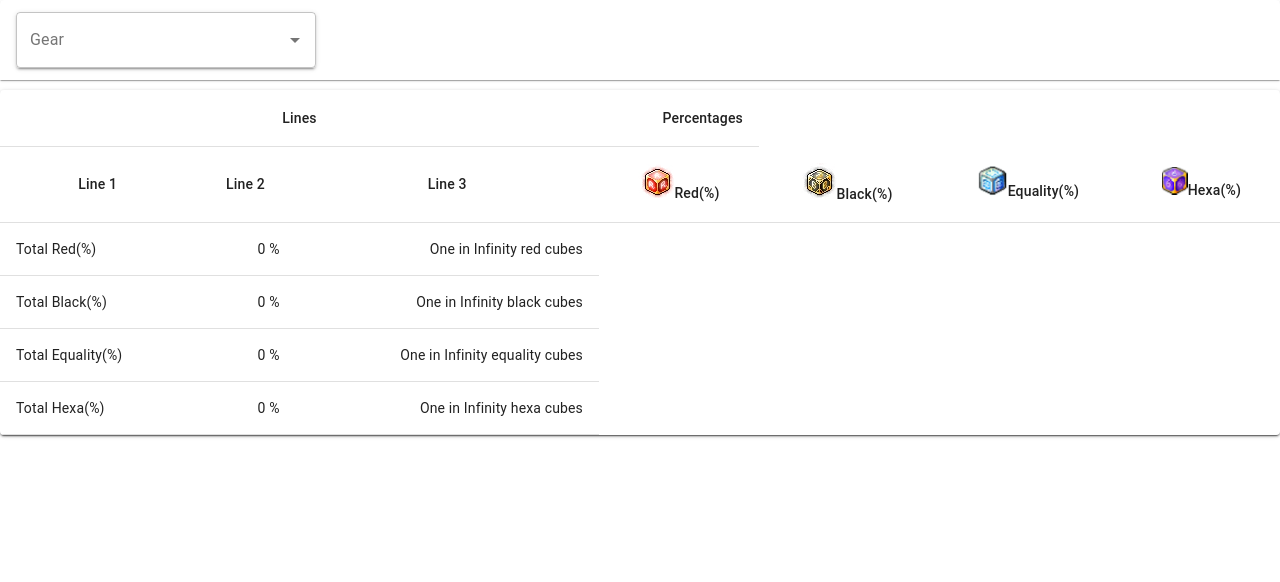
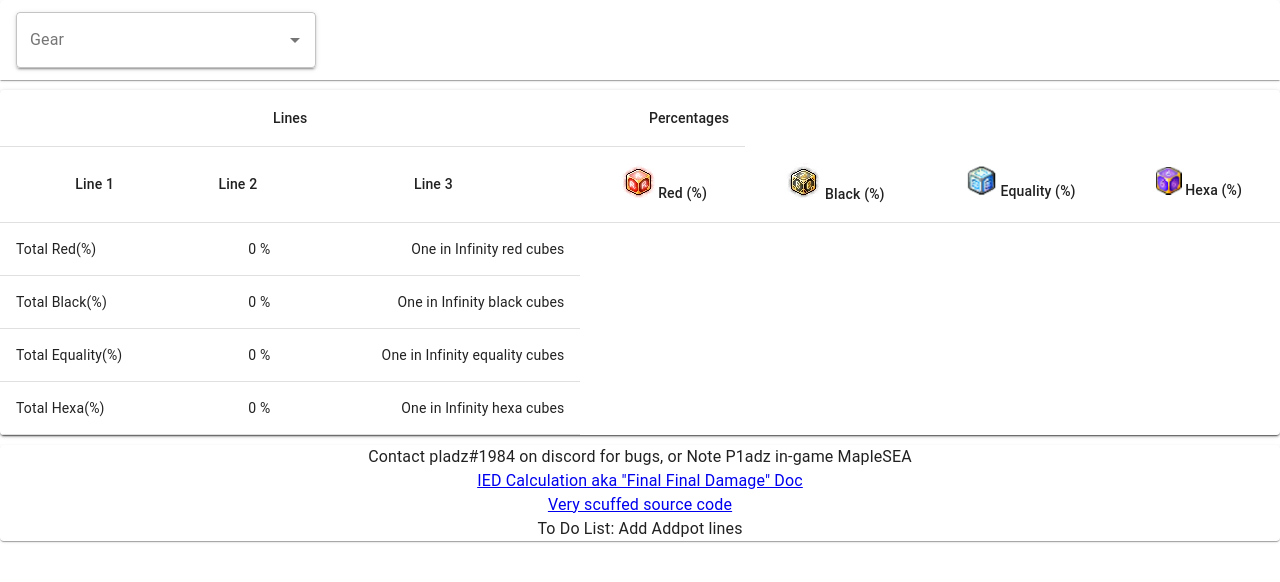
Before and after one commit to pladz/cube_calc, a React (Create React App) app: page / in a window 1280 px wide. Shown: the top 582 px of the page. Built offline with nearby package versions, Linux system fonts and the light colour scheme.

Commit message:
Added readme and changed icon

```diff
--- a/src/components/potentialTable.js
+++ b/src/components/potentialTable.js
@@ -121,17 +121,6 @@ const gearType = [
   { title: 'Weapon', type: 'WSE' },
   { title: 'Emblem', type: 'WSE' },
   { title: 'Secondary', type: 'WSE' },
-];
-
-const xOptions = [
-  { value: 12 },
-  { value: 18 },
-  { value: 21 },
-  { value: 24 },
-  { value: 27 },
-  { value: 30 },
-  { value: 33 },
-  { value: 36 },
 ];
 
 
@@ -485,11 +474,10 @@ export default function PotentialTable() {
                 renderInput={(params) => <TextField {...params} label="Gear" variant="outlined" />}
               />
 
-              <Typography padding="10px" align="left">
-                &nbsp;
-             {`Auto Stat Populator`}
+              <Typography padding="10px" align="center">
+
+                {`Auto Stat Populator`}
               </Typography>
-
               <Autocomplete
                 id="Line"
                 inputValue={typeInputValue}
@@ -524,36 +512,37 @@ export default function PotentialTable() {
               </IconButton>
             </Paper>
             <Paper>
-              All equality cube lines shown here assume that they have the same rate as rolling the first prime line of a red cube
+              All equality cube lines shown here assume that they have the same rate as rolling the first prime line of a red cube,
+              while hexa cube lines assume that the first line is the first line of a red cube, second is a second line, and lines 3-6 are third lines
               <Grid container spacing={1}>
-                <Grid item xs={1}>
+                <Grid item xs={2}>
                   <Paper className={classes.paper}>AS = All Stats</Paper>
                 </Grid>
                 <Grid item xs={2}>
                   <Paper className={classes.paper}>SL = All Skill Levels +X</Paper>
                 </Grid>
-                <Grid item xs={2}>
+                <Grid item xs={3}>
                   <Paper className={classes.paper}>CID = Chance to ignore X% damage</Paper>
                 </Grid>
-                <Grid item xs={2}>
+                <Grid item xs={3}>
                   <Paper className={classes.paper}>CDR = Skill CD -X seconds</Paper>
                 </Grid>
                 <Grid item xs={2}>
                   <Paper className={classes.paper}>SKILL = Decent Skills</Paper>
                 </Grid>
-                <Grid item xs={2}>
+                <Grid item xs={3}>
                   <Paper className={classes.paper}>ER = x% Elemental Resistance</Paper>
                 </Grid>
-                <Grid item xs={2}>
+                <Grid item xs={3}>
                   <Paper className={classes.paper}>IT = Invincibility Time +Xs</Paper>
                 </Grid>
-                <Grid item xs={3}>
+                <Grid item xs={4}>
                   <Paper className={classes.paper}>INV = X% chance to become invincible</Paper>
                 </Grid>
                 <Grid item xs={2}>
                   <Paper className={classes.paper}>CD = X% Crit Damage</Paper>
                 </Grid>
-                <Grid item xs={2}>
+                <Grid item xs={3}>
                   <Paper className={classes.paper}>MPC = -X% MP Consumption</Paper>
                 </Grid>
                 <Grid item xs={2}>
@@ -723,19 +712,19 @@ export default function PotentialTable() {
                 <TableCell align="center">Line 3</TableCell>
                 <TableCell align="center">
                   <img src={redCubeIcon} />
-                  Red(%)
+                  &nbsp;Red (%)
                   </TableCell>
                 <TableCell align="center">
                   <img src={blackCubeIcon} />
-                  Black(%)
+                  &nbsp;Black (%)
                   </TableCell>
                 <TableCell align="center">
                   <img src={equalityCubeIcon} />
-                  Equality(%)
+                  &nbsp;Equality (%)
                   </TableCell>
                 <TableCell align="center">
                   <img src={hexaCubeIcon} />
-                  Hexa(%)
+                  &nbsp;Hexa (%)
                 </TableCell>
               </TableRow>
             </TableHead>
@@ -785,6 +774,24 @@ export default function PotentialTable() {
           </Table>
         </TableContainer>
       </Paper>
+      <Paper>
+        <Typography>
+          Contact pladz#1984 on discord for bugs, or Note P1adz in-game MapleSEA
+        </Typography>
+        <Typography>
+          <a href="http://tiny.cc/finalfinaldamage" rel="noreferrer">
+            IED Calculation aka "Final Final Damage" Doc
+        </a>
+        </Typography>
+        <Typography>
+          <a href="https://github.com/pladz/cube_calc/tree/master" rel="noreferrer">
+            Very scuffed source code
+        </a>
+        </Typography>
+        <Typography>
+            To Do List: Add Addpot lines
+        </Typography>
+      </Paper>
     </div>
   );
 }
```
Also changed, not shown: 2 other files (tests, documents, lock files or other folders).
